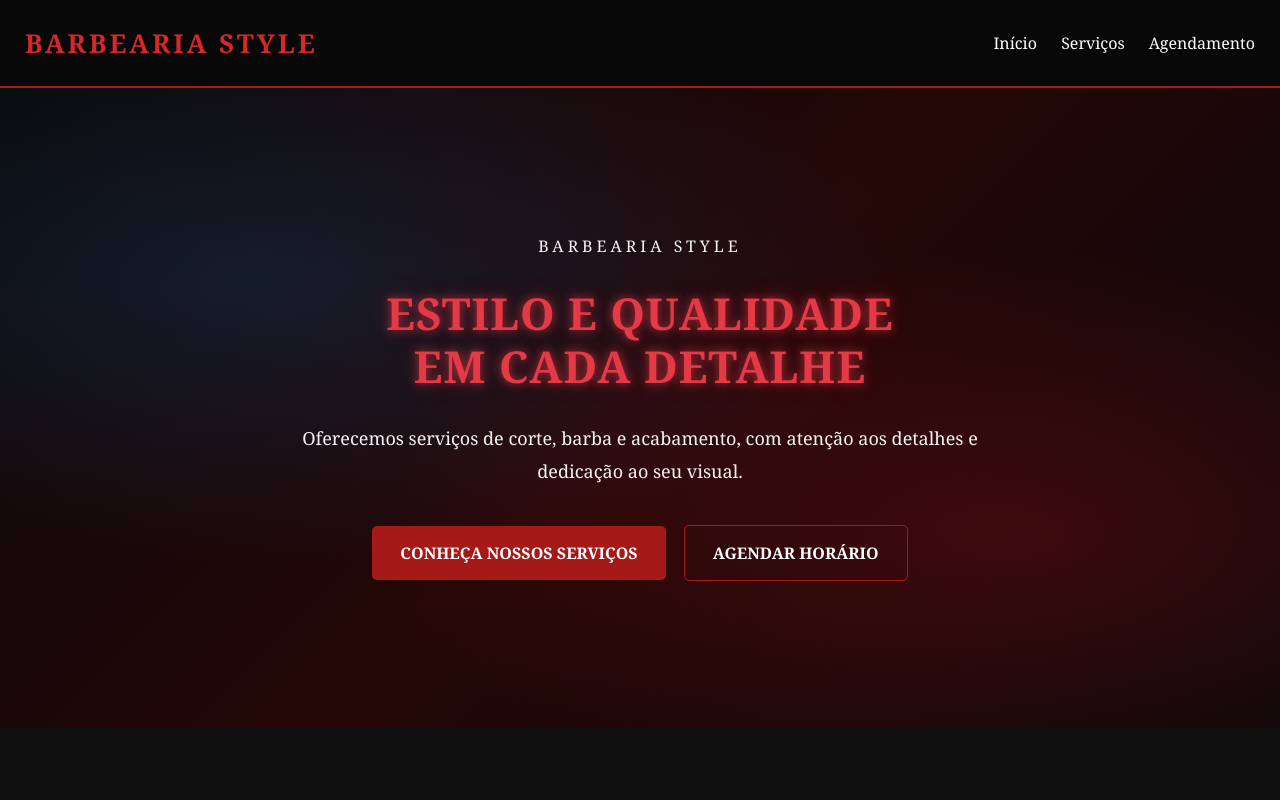
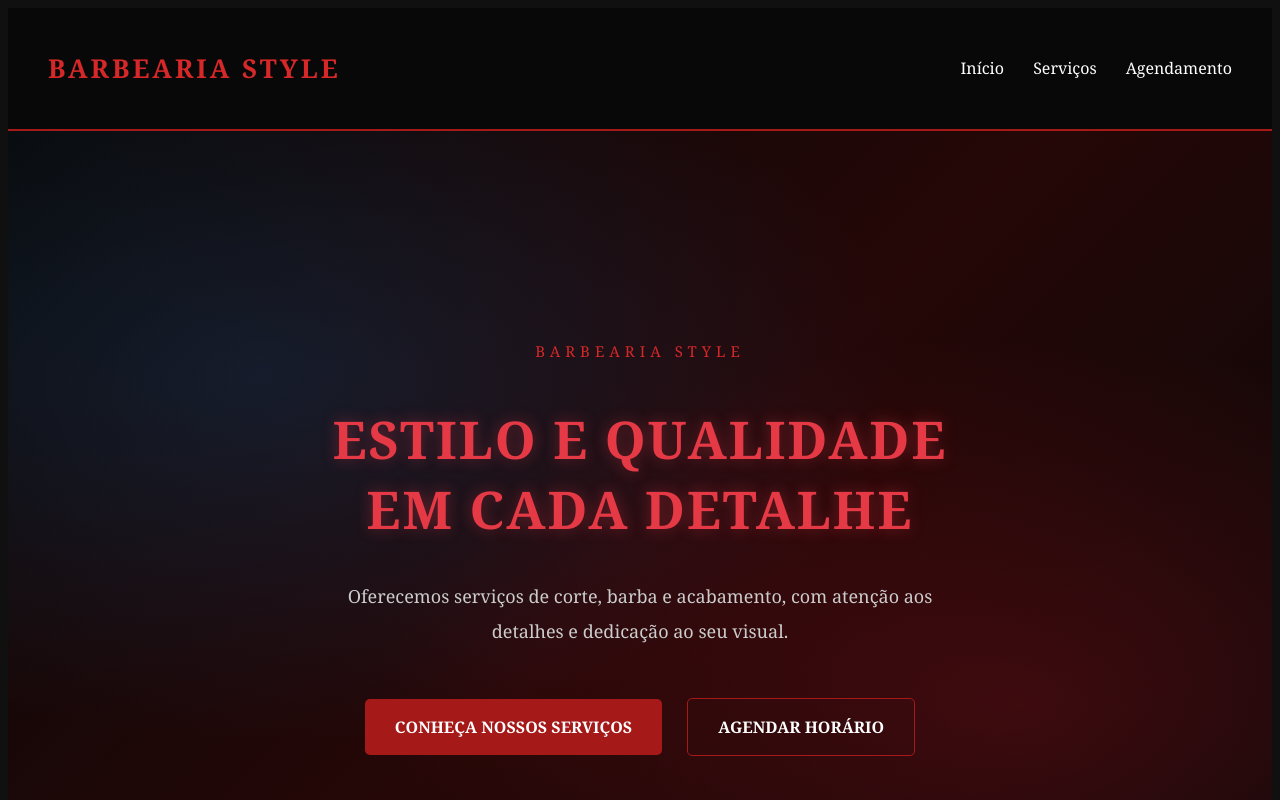
Before and after one commit to bruhqxx/barbearia-style, a plain HTML site: page index.html in a window 1280 px wide. Shown: the top 800 px of the page. Drawn offline with Linux system fonts and the light colour scheme.

Commit message:
Update style.css

```diff
--- a/style.css
+++ b/style.css
@@ -1,18 +1,18 @@
-* {
+{
     margin: 0;
     padding: 0;
     box-sizing: border-box;
 }
 
 body {
-    background-color: #101010;
+    background: #101010;
     color: #f5f5f5;
     font-family: Georgia, serif;
 }
 
 header {
-    background-color: #080808;
-    padding: 25px;
+    background: #080808;
+    padding: 25px 40px;
     display: flex;
     justify-content: space-between;
     align-items: center;
@@ -28,8 +28,8 @@ header h1 {
 nav a {
     color: white;
     text-decoration: none;
-    margin-left: 20px;
-    transition: 0.3s;
+    margin-left: 25px;
+    transition: .3s;
 }
 
 nav a:hover {
@@ -37,124 +37,88 @@ nav a:hover {
 }
 
 main {
-    min-height: 80vh;
-    display: flex;
-    flex-direction: column;
-    justify-content: center;
-    align-items: center;
-    text-align: center;
-    padding: 30px;
-    background: linear-gradient(
-        135deg,
-        #101010,
-        #250707,
-        #101010
-    );
+    position: relative;
+    overflow: hidden;
+    background:
+        radial-gradient(ellipse at 20% 30%, rgba(20, 90, 150, .25), transparent 45%),
+        radial-gradient(ellipse at 80% 70%, rgba(180, 20, 35, .25), transparent 45%),
+        linear-gradient(135deg, #080808, #250707, #080808);
 }
 
 main h2 {
     color: #e63946;
-    font-size: 42px;
-    margin-bottom: 20px;
+    text-shadow: 0 0 15px rgba(230, 57, 70, .4);
 }
 
-main p {
-    font-size: 18px;
-    margin-bottom: 20px;
+.pagina-inicial {
+    min-height: 85vh;
+    padding: 70px 25px;
+    display: flex;
+    justify-content: center;
+    align-items: center;
+    text-align: center;
 }
 
-main a,
-form button {
-    background-color: #a61919;
+.conteudo-inicial {
+    width: 100%;
+    max-width: 900px;
+    margin: auto;
+}
+
+.conteudo-inicial .subtitulo {
+    color: #d62828;
+    font-size: 15px;
+    letter-spacing: 5px;
+    margin-bottom: 35px;
+}
+
+.conteudo-inicial h2 {
+    font-size: clamp(34px, 5vw, 52px);
+    line-height: 1.35;
+    letter-spacing: 2px;
+    margin-bottom: 35px;
+}
+
+.conteudo-inicial .descricao-inicial {
+    max-width: 650px;
+    margin: 0 auto 50px;
+    color: #ccc;
+    font-size: 18px;
+    line-height: 1.9;
+}
+
+.botoes-inicial {
+    display: flex;
+    justify-content: center;
+    align-items: center;
+    flex-wrap: wrap;
+    gap: 25px;
+}
+
+.botoes-inicial a {
+    display: inline-block;
+    padding: 17px 30px;
+    background: #a61919;
     color: white;
-    padding: 15px 25px;
     border-radius: 5px;
     text-decoration: none;
     font-weight: bold;
-    border: none;
-    cursor: pointer;
-    transition: 0.3s;
+    transition: .3s;
 }
 
-main a:hover,
-form button:hover {
-    background-color: #e63946;
-    transform: scale(1.05);
+.botoes-inicial a:hover {
+    background: #e63946;
+    transform: translateY(-3px);
 }
 
-form {
-    width: 100%;
-    max-width: 400px;
-    background-color: #1c1c1c;
-    padding: 30px;
+.botoes-inicial .botao-secundario {
+    background: transparent;
     border: 1px solid #a61919;
-    border-radius: 10px;
 }
 
-form p {
-    margin-bottom: 15px;
+.botoes-inicial .botao-secundario:hover {
+    background: #a61919;
 }
-
-form label {
-    color: #fff;
-    font-weight: bold;
-}
-
-form input,
-form select {
-    width: 100%;
-    padding: 12px;
-    margin-top: 8px;
-    border: 1px solid #a61919;
-    border-radius: 5px;
-    background-color: #fff;
-    font-size: 14px;
-}
-
-.frase {
-    color: #c9a0a0;
-    font-style: italic;
-    font-size: 16px;
-    margin-top: 35px;
-    letter-spacing: 1px;
-    text-shadow: 0 0 8px #a61919;
-}
-
-
-main {
-    position: relative;
-    overflow: hidden;
-    background:
-        radial-gradient(
-            ellipse at 20% 30%,
-            rgba(20, 90, 150, 0.25),
-            transparent 45%
-        ),
-        radial-gradient(
-            ellipse at 80% 70%,
-            rgba(180, 20, 35, 0.25),
-            transparent 45%
-        ),
-        linear-gradient(
-            135deg,
-            #080808,
-            #250707,
-            #080808
-        );
-}
-
-main h2 {
-    text-shadow:
-        0 0 10px rgba(230, 57, 70, 0.7),
-        0 0 25px rgba(230, 57, 70, 0.3);
-}
-
-main p {
-    position: relative;
-    z-index: 1;
-}
-
-/* PÁGINA DE SERVIÇOS */
 
 .pagina-servicos {
     min-height: 100vh;
@@ -162,10 +126,10 @@ main p {
     display: flex;
     flex-direction: column;
     align-items: center;
+    text-align: center;
 }
 
-.descricao-servicos {
-    color: #ccc;
+.pagina-servicos h2 {
     margin-bottom: 40px;
 }
 
@@ -183,14 +147,13 @@ main p {
     border: 1px solid #a61919;
     border-radius: 12px;
     padding: 30px 20px;
-    text-align: center;
-    transition: 0.3s;
-    box-shadow: 0 0 12px rgba(166, 25, 25, 0.15);
+    transition: .3s;
+    box-shadow: 0 0 12px rgba(166, 25, 25, .15);
 }
 
 .servico-card:hover {
     transform: translateY(-8px);
-    box-shadow: 0 0 22px rgba(166, 25, 25, 0.5);
+    box-shadow: 0 0 22px rgba(166, 25, 25, .5);
 }
 
 .servico-card span {
@@ -203,15 +166,10 @@ main p {
     margin: 15px 0;
 }
 
-.servico-card h4 {
-    color: #fff;
-    margin-bottom: 12px;
-}
-
 .servico-card p {
     color: #bbb;
     font-size: 15px;
-    line-height: 1.5;
+    line-height: 1.6;
 }
 
 .servico-card strong {
@@ -237,17 +195,19 @@ main p {
     border-color: #9278c7;
 }
 
-@media (max-width: 600px) {
-    .servicos-container {
-        grid-template-columns: 1fr;
-    }
-
-    .pagina-servicos {
-        padding: 40px 15px;
-    }
+.pagina-servicos > a {
+    background: #a61919;
+    color: white;
+    padding: 15px 28px;
+    border-radius: 5px;
+    text-decoration: none;
+    font-weight: bold;
+    transition: .3s;
 }
 
-/* PÁGINA DE AGENDAMENTO */
+.pagina-servicos > a:hover {
+    background: #e63946;
+}
 
 .pagina-agendamento {
     min-height: 100vh;
@@ -257,6 +217,10 @@ main p {
     align-items: center;
 }
 
+.pagina-agendamento h2 {
+    margin-bottom: 20px;
+}
+
 .form-agendamento {
     width: 100%;
     max-width: 500px;
@@ -264,7 +228,7 @@ main p {
     padding: 35px;
     border: 1px solid #a61919;
     border-radius: 12px;
-    box-shadow: 0 0 25px rgba(166, 25, 25, 0.25);
+    box-shadow: 0 0 25px rgba(166, 25, 25, .25);
 }
 
 .form-agendamento p {
@@ -288,14 +252,13 @@ main p {
     background: #252525;
     color: white;
     font-size: 15px;
-    outline: none;
-    transition: 0.3s;
 }
 
 .form-agendamento input:focus,
 .form-agendamento select:focus {
+    outline: none;
     border-color: #e63946;
-    box-shadow: 0 0 10px rgba(230, 57, 70, 0.3);
+    box-shadow: 0 0 10px rgba(230, 57, 70, .3);
 }
 
 .form-agendamento input::placeholder {
@@ -312,7 +275,7 @@ main p {
     font-weight: bold;
     font-size: 15px;
     cursor: pointer;
-    transition: 0.3s;
+    transition: .3s;
 }
 
 .form-agendamento button:hover {
@@ -320,65 +283,22 @@ main p {
     transform: scale(1.02);
 }
 
-@media (max-width: 500px) {
-    .form-agendamento {
-        padding: 22px;
+@media (max-width: 600px) {
+    header {
+        padding: 20px;
+        flex-direction: column;
+        gap: 20px;
     }
-}
 
-/* REFINAMENTO DA PÁGINA INICIAL */
+    nav a {
+        margin: 0 7px;
+    }
 
-.conteudo-inicial {
-    width: 100%;
-    max-width: 950px;
-    margin: 0 auto;
-}
+    .pagina-inicial {
+        min-height: 80vh;
+        padding: 50px 20px;
+    }
 
-.conteudo-inicial .subtitulo {
-    font-size: 16px;
-    letter-spacing: 4px;
-    margin-bottom: 30px;
-}
-
-.conteudo-inicial h2 {
-    font-size: 44px;
-    line-height: 1.2;
-    margin-bottom: 30px;
-    letter-spacing: 1px;
-}
-
-.conteudo-inicial .descricao-inicial {
-    max-width: 750px;
-    margin: 0 auto 38px;
-    line-height: 1.8;
-    font-size: 18px;
-}
-
-.botoes-inicial {
-    display: flex;
-    justify-content: center;
-    align-items: center;
-    flex-wrap: wrap;
-    gap: 18px;
-}
-
-.botoes-inicial a {
-    display: inline-block;
-    margin: 0;
-    padding: 16px 28px;
-}
-
-.botoes-inicial .botao-secundario {
-    background-color: transparent;
-    color: white;
-    border: 1px solid #a61919;
-}
-
-.botoes-inicial .botao-secundario:hover {
-    background-color: #a61919;
-}
-
-@media (max-width: 600px) {
     .conteudo-inicial h2 {
         font-size: 32px;
     }
@@ -389,11 +309,22 @@ main p {
 
     .botoes-inicial {
         flex-direction: column;
-        width: 100%;
     }
 
     .botoes-inicial a {
         width: 100%;
         max-width: 320px;
     }
+
+    .servicos-container {
+        grid-template-columns: 1fr;
+    }
+
+    .pagina-servicos {
+        padding: 40px 15px;
+    }
+
+    .form-agendamento {
+        padding: 22px;
+    }
 }
```
